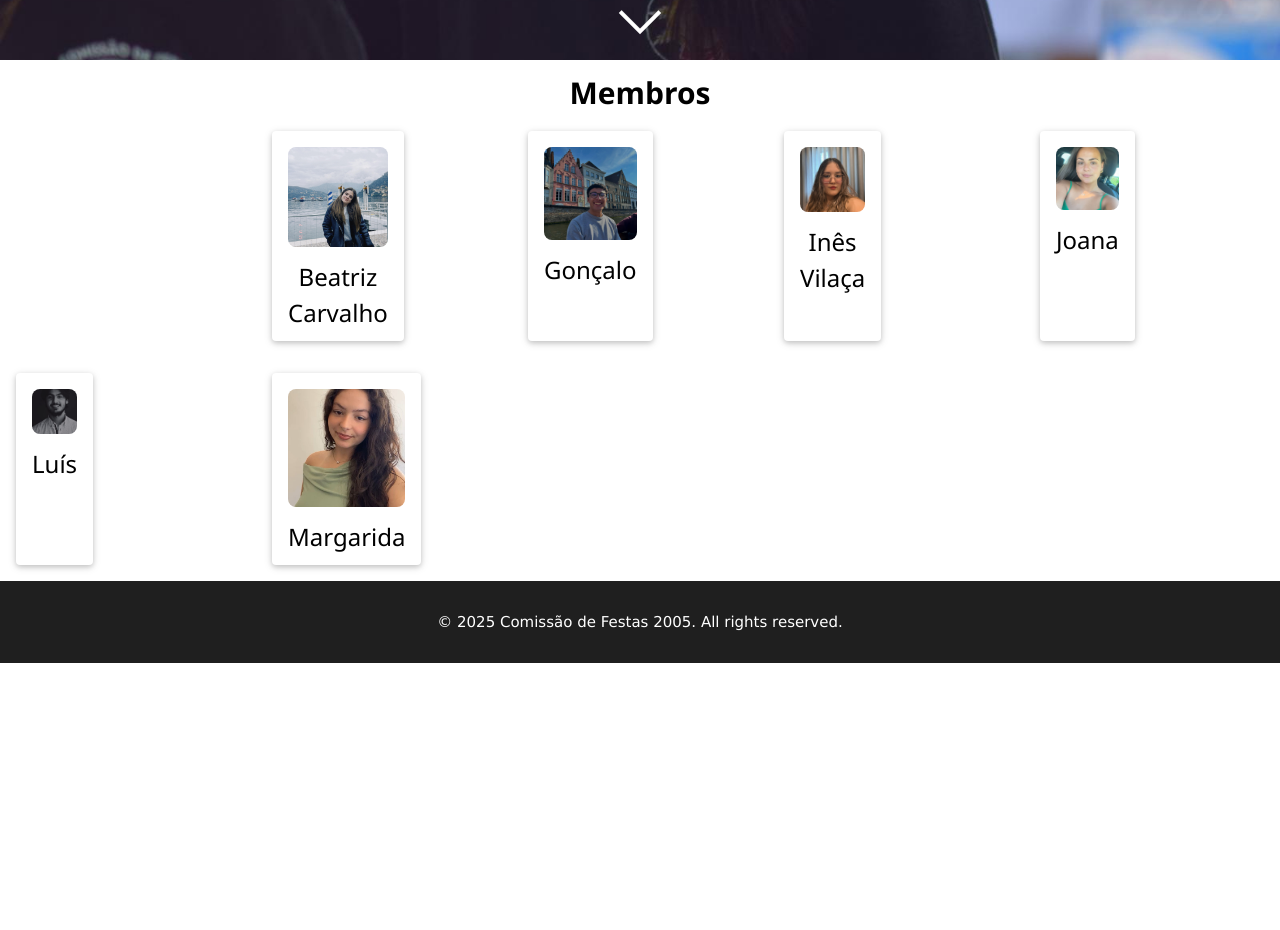
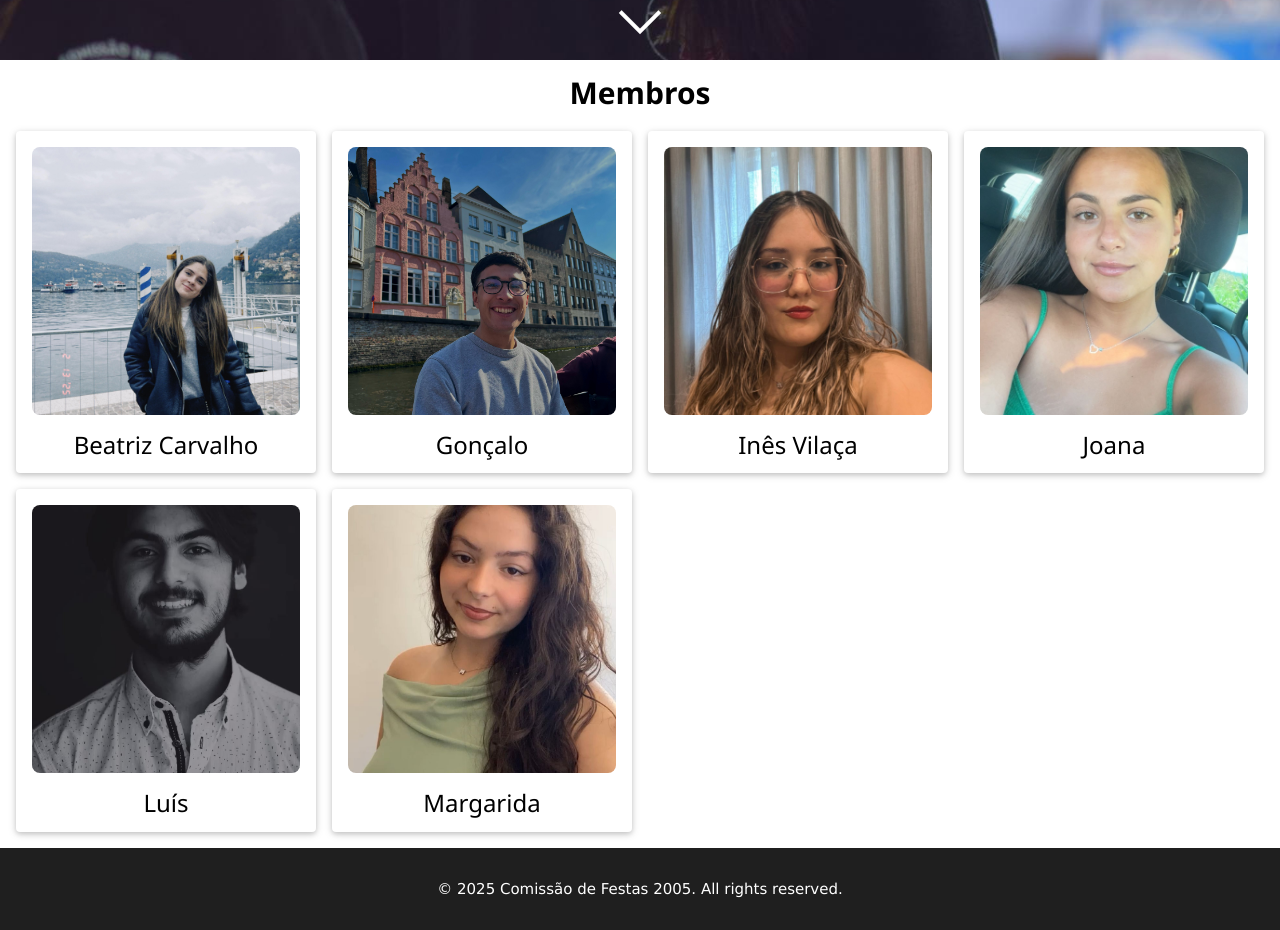
Before and after one commit to Dead4ever07/bar-app, a React (Create React App) app: page / in a window 1280 px wide. Shown: the part 740-1670 px from the top of the page. Before the commit the page ends 1403 px from the top, so only its background shows below. Built offline with nearby package versions, Linux system fonts and the light colour scheme; no server answers.

Commit message:
solving fucked up grid

```diff
--- a/src/components/Home/Home.css
+++ b/src/components/Home/Home.css
@@ -13,39 +13,34 @@
 }
 
 @keyframes bounce {
-
-  0%,
-  20%,
-  50%,
-  80%,
-  100% {
+  0%, 20%, 50%, 80%, 100% {
     transform: rotate(-45deg) translateY(0);
   }
-
   40% {
     transform: rotate(-45deg) translateY(10px);
   }
-
   60% {
     transform: rotate(-45deg) translateY(5px);
   }
 }
 
 .w3-padding-top-custom {
-  padding: 40px 16px 0 16px;
-  /* top, right, bottom, left */
+  padding: 40px 16px 0 16px; /* top, right, bottom, left */
+}
+
+/* Add inner spacing at the top of the card */
+.team-card {
+  padding-top: 16px; /* matches side padding */
 }
 
 /* Force all images to same height (square) */
 .team-image-container {
   width: 100%;
-  padding-top: 100%;
-  /* 1:1 aspect ratio */
+  padding-top: 100%; /* 1:1 aspect ratio */
   position: relative;
   overflow: hidden;
   border-radius: 8px;
-  margin-bottom: 12px;
-  /* space between image and name */
+  margin-bottom: 12px; /* space between image and name */
 }
 
 .team-image {
@@ -64,31 +59,3 @@
   font-size: 2rem;
   margin-bottom: 24px;
 }
-
-.w3-row-padding {
-  display: flex;
-  flex-wrap: wrap;
-  gap: 16px;
-  /* optional spacing instead of relying only on w3-row-padding */
-}
-
-.w3-col {
-  display: flex;
-}
-
-.team-card {
-  padding-top: 16px;
-  /* matches side padding */
-  flex: 1;
-  display: flex;
-  flex-direction: column;
-  justify-content: space-between;
-  /* keep content aligned */
-}
-
-.w3-row-padding {
-  display: grid;
-  grid-template-columns: repeat(auto-fill, minmax(220px, 1fr));
-  gap: 16px;
-  justify-content: center; /* center last row */
-}
--- a/src/components/Home/TeamGrid.js
+++ b/src/components/Home/TeamGrid.js
@@ -27,7 +27,7 @@ return (
       {/* Grid */}
       <div className="w3-row-padding w3-center">
         {members.map((member, index) => (
-          <div key={index} className="w3-col l3 m4 s6 w3-margin-bottom">
+          <div key={index} className="equal-height-col w3-col l3 m4 s6 w3-margin-bottom">
             <div className="w3-card w3-round w3-white team-card">
               <div className="w3-container">
                 <div className="team-image-container">
```
